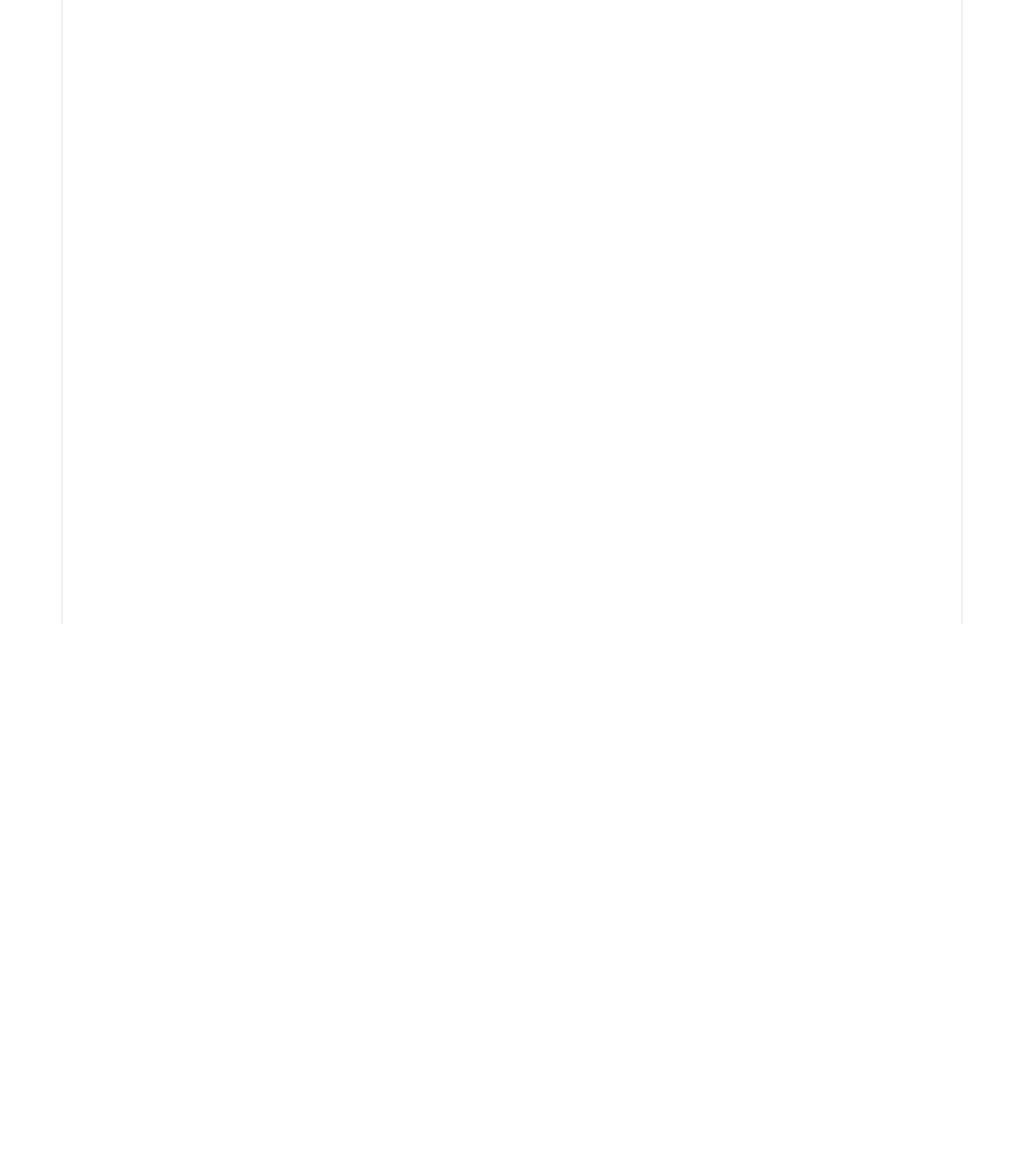
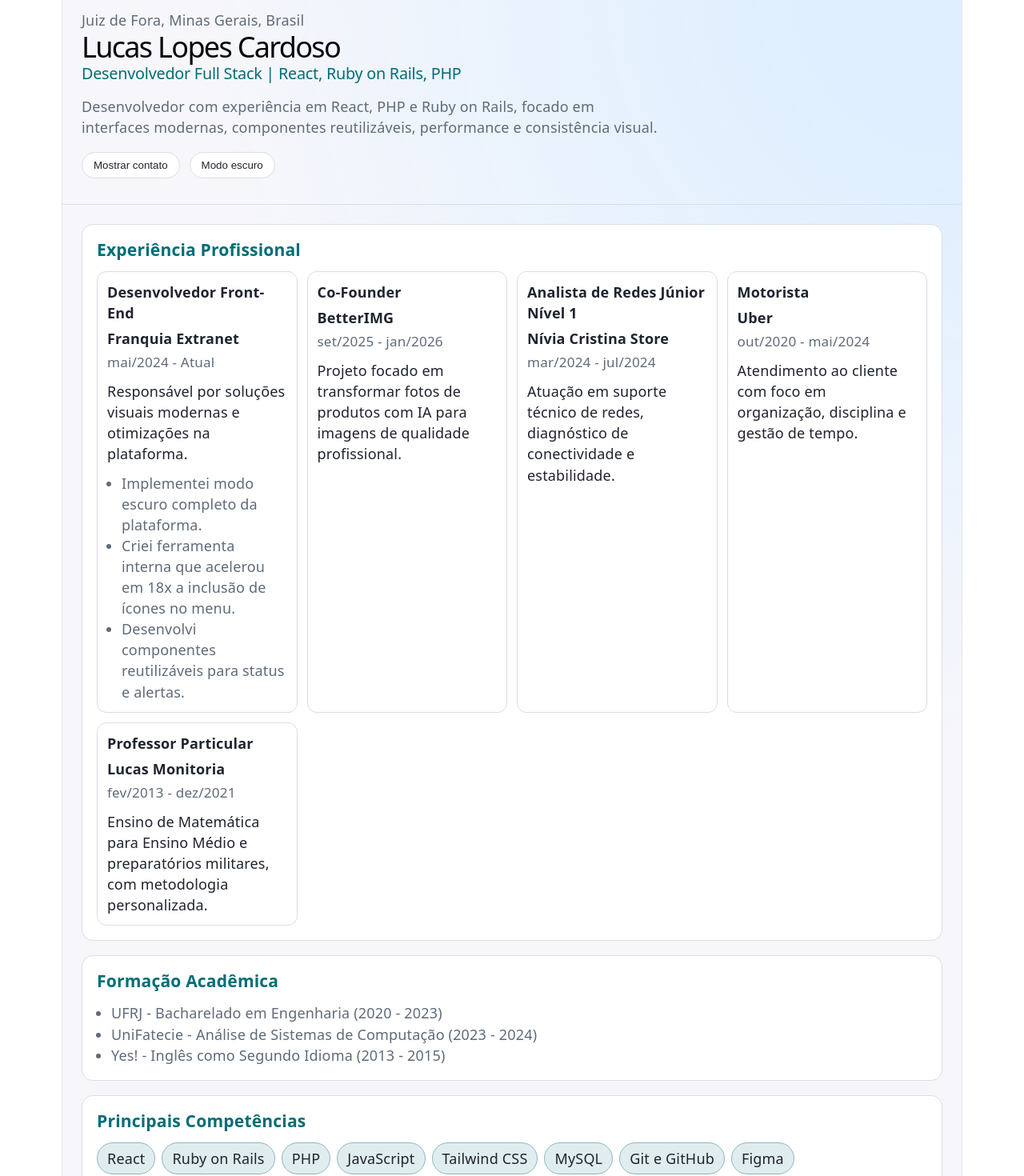
Before and after one commit to llcardos/Aula-Aplica-es-Multiplataforma, a React (Vite) app in the folder meu-curriculo/: page / in a window 1280 px wide. Shown: the part 20-1490 px from the top of the page at 80% size. Before the commit the page ends 800 px from the top, so only its background shows below. Built offline with nearby package versions, Linux system fonts and the light colour scheme.

Commit message:
feat: app e css

```diff
--- a/meu-curriculo/src/App.css
+++ b/meu-curriculo/src/App.css
@@ -1,184 +1,159 @@
-.counter {
-  font-size: 16px;
-  padding: 5px 10px;
-  border-radius: 5px;
-  color: var(--accent);
-  background: var(--accent-bg);
-  border: 2px solid transparent;
-  transition: border-color 0.3s;
-  margin-bottom: 24px;
+.app {
+  --cor-fundo: #f7f7fb;
+  --cor-superficie: #ffffff;
+  --cor-texto: #1f2430;
+  --cor-suave: #5f6b7a;
+  --cor-destaque: #006d77;
+  --cor-borda: #d9dde5;
 
-  &:hover {
-    border-color: var(--accent-border);
-  }
-  &:focus-visible {
-    outline: 2px solid var(--accent);
-    outline-offset: 2px;
+  min-height: 100vh;
+  text-align: left;
+  color: var(--cor-texto);
+  background: radial-gradient(circle at top right, #dfefff 10%, transparent 45%),
+    var(--cor-fundo);
+}
+
+.app.dark {
+  --cor-fundo: #0f1722;
+  --cor-superficie: #1a2533;
+  --cor-texto: #eef2f6;
+  --cor-suave: #c2ccda;
+  --cor-destaque: #63c5da;
+  --cor-borda: #2e3a4a;
+}
+
+.cabecalho {
+  padding: 32px 24px;
+  border-bottom: 1px solid var(--cor-borda);
+}
+
+.cabecalho h1 {
+  margin: 8px 0;
+  font-size: 2rem;
+}
+
+.cabecalho-titulo {
+  margin: 0;
+  color: var(--cor-destaque);
+  font-size: 1.1rem;
+}
+
+.cabecalho-localizacao {
+  color: var(--cor-suave);
+  margin-bottom: 8px;
+}
+
+.cabecalho-resumo {
+  margin-top: 16px;
+  max-width: 70ch;
+  color: var(--cor-suave);
+}
+
+.cabecalho-acoes {
+  margin-top: 18px;
+  display: flex;
+  gap: 12px;
+  flex-wrap: wrap;
+}
+
+.cabecalho-acoes button {
+  border: 1px solid var(--cor-borda);
+  background: var(--cor-superficie);
+  color: var(--cor-texto);
+  border-radius: 999px;
+  padding: 8px 14px;
+  cursor: pointer;
+}
+
+.lista-contato {
+  margin-top: 16px;
+  padding-left: 18px;
+  color: var(--cor-suave);
+}
+
+.lista-contato a {
+  color: var(--cor-destaque);
+  word-break: break-word;
+}
+
+.conteudo-principal {
+  padding: 24px;
+  display: grid;
+  gap: 18px;
+}
+
+.secao {
+  background: var(--cor-superficie);
+  border: 1px solid var(--cor-borda);
+  border-radius: 14px;
+  padding: 18px;
+}
+
+.secao-titulo {
+  margin: 0 0 14px;
+  color: var(--cor-destaque);
+}
+
+.grade-cards {
+  display: grid;
+  grid-template-columns: repeat(auto-fit, minmax(240px, 1fr));
+  gap: 12px;
+}
+
+.card-experiencia {
+  border: 1px solid var(--cor-borda);
+  border-radius: 12px;
+  padding: 12px;
+}
+
+.card-experiencia h4 {
+  margin: 0;
+}
+
+.card-empresa {
+  margin: 6px 0 0;
+  font-weight: 600;
+}
+
+.card-periodo {
+  margin: 4px 0 10px;
+  color: var(--cor-suave);
+  font-size: 0.95rem;
+}
+
+.lista-conquistas,
+.lista-padrao {
+  margin: 10px 0 0;
+  padding-left: 18px;
+  color: var(--cor-suave);
+}
+
+.lista-tags {
+  display: flex;
+  flex-wrap: wrap;
+  gap: 8px;
+  list-style: none;
+  margin: 0;
+  padding: 0;
+}
+
+.lista-tags li {
+  background: color-mix(in srgb, var(--cor-destaque) 12%, transparent);
+  border: 1px solid color-mix(in srgb, var(--cor-destaque) 35%, var(--cor-borda));
+  border-radius: 999px;
+  padding: 6px 12px;
+}
+
+.rodape {
+  margin-top: 32px;
+  padding: 18px 24px;
+  border-top: 1px solid var(--cor-borda);
+  text-align: center;
+}
+
+@media screen and (max-width: 768px) {
+  .app {
+    background: radial-gradient(circle at top right, #dfefff 2%, transparent 10%),
+    var(--cor-fundo)
   }
 }
-
-.hero {
-  position: relative;
-
-  .base,
-  .framework,
-  .vite {
-    inset-inline: 0;
-    margin: 0 auto;
-  }
-
-  .base {
-    width: 170px;
-    position: relative;
-    z-index: 0;
-  }
-
-  .framework,
-  .vite {
-    position: absolute;
-  }
-
-  .framework {
-    z-index: 1;
-    top: 34px;
-    height: 28px;
-    transform: perspective(2000px) rotateZ(300deg) rotateX(44deg) rotateY(39deg)
-      scale(1.4);
-  }
-
-  .vite {
-    z-index: 0;
-    top: 107px;
-    height: 26px;
-    width: auto;
-    transform: perspective(2000px) rotateZ(300deg) rotateX(40deg) rotateY(39deg)
-      scale(0.8);
-  }
-}
-
-#center {
-  display: flex;
-  flex-direction: column;
-  gap: 25px;
-  place-content: center;
-  place-items: center;
-  flex-grow: 1;
-
-  @media (max-width: 1024px) {
-    padding: 32px 20px 24px;
-    gap: 18px;
-  }
-}
-
-#next-steps {
-  display: flex;
-  border-top: 1px solid var(--border);
-  text-align: left;
-
-  & > div {
-    flex: 1 1 0;
-    padding: 32px;
-    @media (max-width: 1024px) {
-      padding: 24px 20px;
-    }
-  }
-
-  .icon {
-    margin-bottom: 16px;
-    width: 22px;
-    height: 22px;
-  }
-
-  @media (max-width: 1024px) {
-    flex-direction: column;
-    text-align: center;
-  }
-}
-
-#docs {
-  border-right: 1px solid var(--border);
-
-  @media (max-width: 1024px) {
-    border-right: none;
-    border-bottom: 1px solid var(--border);
-  }
-}
-
-#next-steps ul {
-  list-style: none;
-  padding: 0;
-  display: flex;
-  gap: 8px;
-  margin: 32px 0 0;
-
-  .logo {
-    height: 18px;
-  }
-
-  a {
-    color: var(--text-h);
-    font-size: 16px;
-    border-radius: 6px;
-    background: var(--social-bg);
-    display: flex;
-    padding: 6px 12px;
-    align-items: center;
-    gap: 8px;
-    text-decoration: none;
-    transition: box-shadow 0.3s;
-
-    &:hover {
-      box-shadow: var(--shadow);
-    }
-    .button-icon {
-      height: 18px;
-      width: 18px;
-    }
-  }
-
-  @media (max-width: 1024px) {
-    margin-top: 20px;
-    flex-wrap: wrap;
-    justify-content: center;
-
-    li {
-      flex: 1 1 calc(50% - 8px);
-    }
-
-    a {
-      width: 100%;
-      justify-content: center;
-      box-sizing: border-box;
-    }
-  }
-}
-
-#spacer {
-  height: 88px;
-  border-top: 1px solid var(--border);
-  @media (max-width: 1024px) {
-    height: 48px;
-  }
-}
-
-.ticks {
-  position: relative;
-  width: 100%;
-
-  &::before,
-  &::after {
-    content: '';
-    position: absolute;
-    top: -4.5px;
-    border: 5px solid transparent;
-  }
-
-  &::before {
-    left: 0;
-    border-left-color: var(--border);
-  }
-  &::after {
-    right: 0;
-    border-right-color: var(--border);
-  }
-}
--- a/meu-curriculo/src/App.jsx
+++ b/meu-curriculo/src/App.jsx
@@ -1,15 +1,147 @@
 import { useState } from 'react'
-import imgPerfil from './assets/perfil.jpeg'
-import CardExperiencia from './components/CardExperiencia';
+import Header from './components/Header'
+import Secao from './components/Secao'
+import CardExperiencia from './components/CardExperiencia'
+import Rodape from './components/Rodape'
 import './App.css'
 
 function App() {
+  const [modoEscuro, setModoEscuro] = useState(false)
+  const [mostrarContato, setMostrarContato] = useState(false)
 
+  const perfil = {
+    nome: 'Lucas Lopes Cardoso',
+    titulo: 'Desenvolvedor Full Stack | React, Ruby on Rails, PHP',
+    localizacao: 'Juiz de Fora, Minas Gerais, Brasil',
+    resumo:
+      'Desenvolvedor com experiência em React, PHP e Ruby on Rails, focado em interfaces modernas, componentes reutilizáveis, performance e consistência visual.'
+  }
+
+  const contatos = {
+    email: 'lucas.businesss@yahoo.com',
+    linkedin: 'https://www.linkedin.com/in/lcardoso-business',
+    github: 'https://github.com/llcardos'
+  }
+
+  const experiencias = [
+    {
+      cargo: 'Desenvolvedor Front-End',
+      empresa: 'Franquia Extranet',
+      periodo: 'mai/2024 - Atual',
+      descricao:
+        'Responsável por soluções visuais modernas e otimizações na plataforma.',
+      conquistas: [
+        'Implementei modo escuro completo da plataforma.',
+        'Criei ferramenta interna que acelerou em 18x a inclusão de ícones no menu.',
+        'Desenvolvi componentes reutilizáveis para status e alertas.'
+      ]
+    },
+    {
+      cargo: 'Co-Founder',
+      empresa: 'BetterIMG',
+      periodo: 'set/2025 - jan/2026',
+      descricao:
+        'Projeto focado em transformar fotos de produtos com IA para imagens de qualidade profissional.'
+    },
+    {
+      cargo: 'Analista de Redes Júnior Nível 1',
+      empresa: 'Nívia Cristina Store',
+      periodo: 'mar/2024 - jul/2024',
+      descricao:
+        'Atuação em suporte técnico de redes, diagnóstico de conectividade e estabilidade.'
+    },
+    {
+      cargo: 'Motorista',
+      empresa: 'Uber',
+      periodo: 'out/2020 - mai/2024',
+      descricao:
+        'Atendimento ao cliente com foco em organização, disciplina e gestão de tempo.'
+    },
+    {
+      cargo: 'Professor Particular',
+      empresa: 'Lucas Monitoria',
+      periodo: 'fev/2013 - dez/2021',
+      descricao:
+        'Ensino de Matemática para Ensino Médio e preparatórios militares, com metodologia personalizada.'
+    }
+  ]
+
+  const formacao = [
+    'UFRJ - Bacharelado em Engenharia (2020 - 2023)',
+    'UniFatecie - Análise de Sistemas de Computação (2023 - 2024)',
+    'Yes! - Inglês como Segundo Idioma (2013 - 2015)'
+  ]
+
+  const competencias = [
+    'React',
+    'Ruby on Rails',
+    'PHP',
+    'JavaScript',
+    'Tailwind CSS',
+    'MySQL',
+    'Git e GitHub',
+    'Figma'
+  ]
+
+  const idiomas = ['Inglês (Full Professional)', 'Espanhol (Limited Working)']
 
   return (
-    <>
+    <div className={`app ${modoEscuro ? 'dark' : ''}`}>
+      <Header
+        nome={perfil.nome}
+        titulo={perfil.titulo}
+        localizacao={perfil.localizacao}
+        resumo={perfil.resumo}
+        contatos={contatos}
+        mostrarContato={mostrarContato}
+        aoAlternarContato={() => setMostrarContato((atual) => !atual)}
+        modoEscuro={modoEscuro}
+        aoAlternarTema={() => setModoEscuro((atual) => !atual)}
+      />
 
-    </>
+      <main className="conteudo-principal">
+        <Secao titulo="Experiência Profissional">
+          <div className="grade-cards">
+            {experiencias.map((item) => (
+              <CardExperiencia
+                key={`${item.empresa}-${item.cargo}`}
+                cargo={item.cargo}
+                empresa={item.empresa}
+                periodo={item.periodo}
+                descricao={item.descricao}
+                conquistas={item.conquistas}
+              />
+            ))}
+          </div>
+        </Secao>
+
+        <Secao titulo="Formação Acadêmica">
+          <ul className="lista-padrao">
+            {formacao.map((curso) => (
+              <li key={curso}>{curso}</li>
+            ))}
+          </ul>
+        </Secao>
+
+        <Secao titulo="Principais Competências">
+          <ul className="lista-tags">
+            {competencias.map((competencia) => (
+              <li key={competencia}>{competencia}</li>
+            ))}
+          </ul>
+        </Secao>
+
+        <Secao titulo="Idiomas">
+          <ul className="lista-padrao">
+            {idiomas.map((idioma) => (
+              <li key={idioma}>{idioma}</li>
+            ))}
+          </ul>
+        </Secao>
+      </main>
+
+      <Rodape nome={perfil.nome} />
+    </div>
   )
 }
 
```
